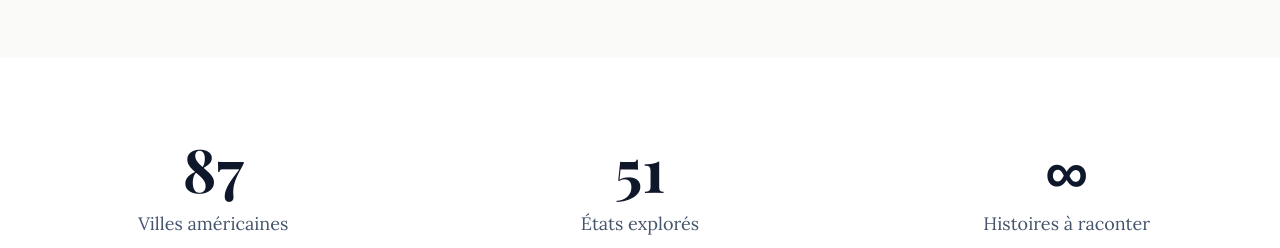
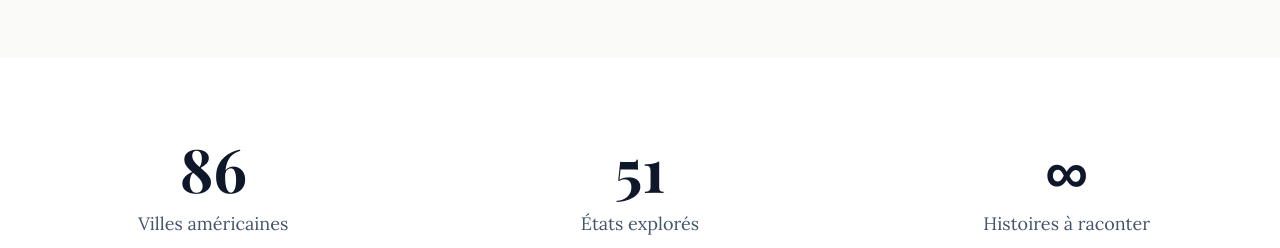
Before and after one commit to GaelleB/us-flags, a Next.js app: page / in a window 1280 px wide. Shown: the part 1480-1728 px from the top of the page. Built offline with nearby package versions, Linux system fonts and the light colour scheme; a web font is replaced by a local one.

Commit message:
maj villes

```diff
--- a/data/flags.ts
+++ b/data/flags.ts
@@ -231,15 +231,21 @@ Santa Fe est la plus haute capitale du pays, perchée dans une lumière sèche e
         citySlug: 'albuquerque',
         cityName: 'Albuquerque',
         flagImage: 'https://upload.wikimedia.org/wikipedia/commons/thumb/4/4c/Flag_of_Albuquerque%2C_New_Mexico.svg/1200px-Flag_of_Albuquerque%2C_New_Mexico.svg.png',
-        heroImage: 'https://images.unsplash.com/photo-1605751216159-fc4057eba116?q=80&w=1332&auto=format&fit=crop&ixlib=rb-4.1.0&ixid=M3wxMjA3fDB8MHxwaG90by1wYWdlfHx8fGVufDB8fHx8fA%3D%3D',
-        shortSummary: `Un champ rouge, un soleil Zia avec "1706", un thunderbird volant – le Nouveau-Mexique ancestral.`,
-        story: `Le drapeau d'Albuquerque, adopté en 1968, présente un champ rouge vif avec trois éléments en jaune : le symbole solaire Zia au centre contenant le nombre "1706", le mot "Albuquerque" en italique juste en dessous, et un oiseau-tonnerre (thunderbird) stylisé dans le canton supérieur.
-
-        Le nombre 1706 marque l'année de fondation d'Albuquerque par le gouverneur espagnol Francisco Cuervo y Valdés, qui nomma la colonie en l'honneur du duc d'Alburquerque (vice-roi de la Nouvelle-Espagne). Le premier "r" a été perdu avec le temps, donnant "Albuquerque". La ville est l'une des plus anciennes villes américaines d'origine européenne encore habitées.
-
-        Le symbole Zia vient des peuples Zia Pueblo du Nouveau-Mexique. Il représente le soleil avec quatre rayons dans quatre directions, symbolisant les quatre saisons, les quatre directions cardinales, les quatre périodes du jour, les quatre périodes de la vie. C'est le même symbole qui orne le drapeau d'État du Nouveau-Mexique – un design si influent qu'il a été classé meilleur drapeau d'État américain dans plusieurs enquêtes.
-
-        Le thunderbird ajoute une dimension supplémentaire : c'est une créature mythologique des cultures amérindiennes du Sud-Ouest, associée à la puissance, à la protection et au tonnerre. Le drapeau d'Albuquerque, dessiné par Richard P. Vann (un optométriste local), a été hissé pour la première fois le 21 juin 1968. C'est un hommage visuel aux racines multiples de la ville : espagnole, mexicaine, amérindienne, américaine.`,
+        heroImage: 'https://plus.unsplash.com/premium_photo-1674160595179-9f427026f9de?q=80&w=1169&auto=format&fit=crop&ixlib=rb-4.1.0&ixid=M3wxMjA3fDB8MHxwaG90by1wYWdlfHx8fGVufDB8fHx8fA%3D%3D',
+        shortSummary: `Zia sun symbol sur jaune – Breaking Bad, montgolfières, carrefour culturel triculturel.`,
+        story: `Le drapeau d'Albuquerque présente un champ jaune avec le symbole Zia au centre – le même symbole sacré du peuple Zia Pueblo qui apparaît sur le drapeau du Nouveau-Mexique. C'est un soleil stylisé avec quatre rayons dans chaque direction cardinale.
+
+Albuquerque est la plus grande ville du Nouveau-Mexique (565 000 habitants) et incarne l'identité triculturelle unique de l'État : amérindienne (19 pueblos autochtones), hispanique (colonisation espagnole depuis 1540), et anglo (américaine depuis 1848).
+
+Le monde connaît Albuquerque grâce à "Breaking Bad" et "Better Call Saul". Les séries ont transformé la ville en destination de tourisme pop culturel. La maison de Walter White, le lave-auto A1A, Los Pollos Hermanos (en fait Twisters) – des fans du monde entier visitent ces lieux.
+
+Mais l'identité réelle d'Albuquerque est plus complexe. C'est un hub de recherche scientifique et militaire : Sandia National Laboratories (armes nucléaires, sécurité nationale), Kirtland Air Force Base (stockage d'armes nucléaires). La bombe atomique a été partiellement développée ici.
+
+Albuquerque accueille l'Albuquerque International Balloon Fiesta – le plus grand rassemblement de montgolfières au monde. Chaque octobre, 500+ montgolfières colorées s'élèvent au-dessus du désert. C'est spectaculaire.
+
+La ville se situe le long du Rio Grande, coincée entre les montagnes Sandia à l'est (3 200 mètres) et mesas volcaniques à l'ouest. Route 66 traverse Albuquerque – nostalgie américaine incarnée.
+
+Le drapeau jaune avec soleil Zia capture l'héritage autochtone – mais ne montre rien du mélange culturel moderne, des laboratoires nucléaires, ou de Walter White.`,
     },
 
     // UTAH
@@ -1298,29 +1304,6 @@ Mais le déclin est brutal. La population a chuté de 25% depuis 1980. La fuite
 Le drapeau blanc simple avec sceau ne montre rien de ces luttes – juste une façade officielle pour une capitale en crise.`,
     },
 
-    // NOUVEAU MEXIQUE
-    {
-        stateCode: '35',
-        citySlug: 'albuquerque',
-        cityName: 'Albuquerque',
-        flagImage: 'https://upload.wikimedia.org/wikipedia/commons/thumb/4/4c/Flag_of_Albuquerque%2C_New_Mexico.svg/1200px-Flag_of_Albuquerque%2C_New_Mexico.svg.png',
-        heroImage: 'https://plus.unsplash.com/premium_photo-1674160595179-9f427026f9de?q=80&w=1169&auto=format&fit=crop&ixlib=rb-4.1.0&ixid=M3wxMjA3fDB8MHxwaG90by1wYWdlfHx8fGVufDB8fHx8fA%3D%3D',
-        shortSummary: `Zia sun symbol sur jaune – Breaking Bad, montgolfières, carrefour culturel triculturel.`,
-        story: `Le drapeau d'Albuquerque présente un champ jaune avec le symbole Zia au centre – le même symbole sacré du peuple Zia Pueblo qui apparaît sur le drapeau du Nouveau-Mexique. C'est un soleil stylisé avec quatre rayons dans chaque direction cardinale.
-
-Albuquerque est la plus grande ville du Nouveau-Mexique (565 000 habitants) et incarne l'identité triculturelle unique de l'État : amérindienne (19 pueblos autochtones), hispanique (colonisation espagnole depuis 1540), et anglo (américaine depuis 1848).
-
-Le monde connaît Albuquerque grâce à "Breaking Bad" et "Better Call Saul". Les séries ont transformé la ville en destination de tourisme pop culturel. La maison de Walter White, le lave-auto A1A, Los Pollos Hermanos (en fait Twisters) – des fans du monde entier visitent ces lieux.
-
-Mais l'identité réelle d'Albuquerque est plus complexe. C'est un hub de recherche scientifique et militaire : Sandia National Laboratories (armes nucléaires, sécurité nationale), Kirtland Air Force Base (stockage d'armes nucléaires). La bombe atomique a été partiellement développée ici.
-
-Albuquerque accueille l'Albuquerque International Balloon Fiesta – le plus grand rassemblement de montgolfières au monde. Chaque octobre, 500+ montgolfières colorées s'élèvent au-dessus du désert. C'est spectaculaire.
-
-La ville se situe le long du Rio Grande, coincée entre les montagnes Sandia à l'est (3 200 mètres) et mesas volcaniques à l'ouest. Route 66 traverse Albuquerque – nostalgie américaine incarnée.
-
-Le drapeau jaune avec soleil Zia capture l'héritage autochtone – mais ne montre rien du mélange culturel moderne, des laboratoires nucléaires, ou de Walter White.`,
-    },
-
     // NEBRASKA
     {
         stateCode: '31',
```
